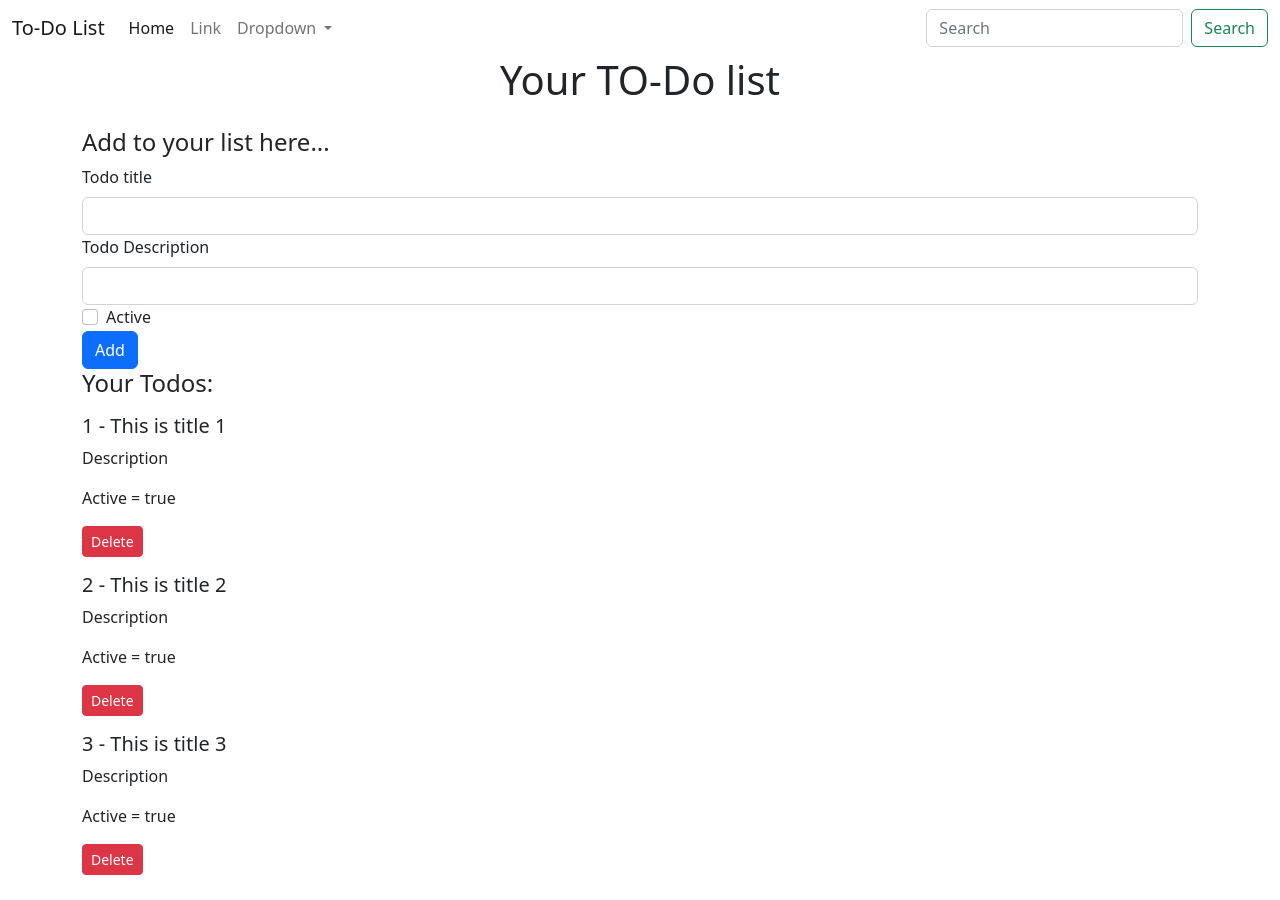
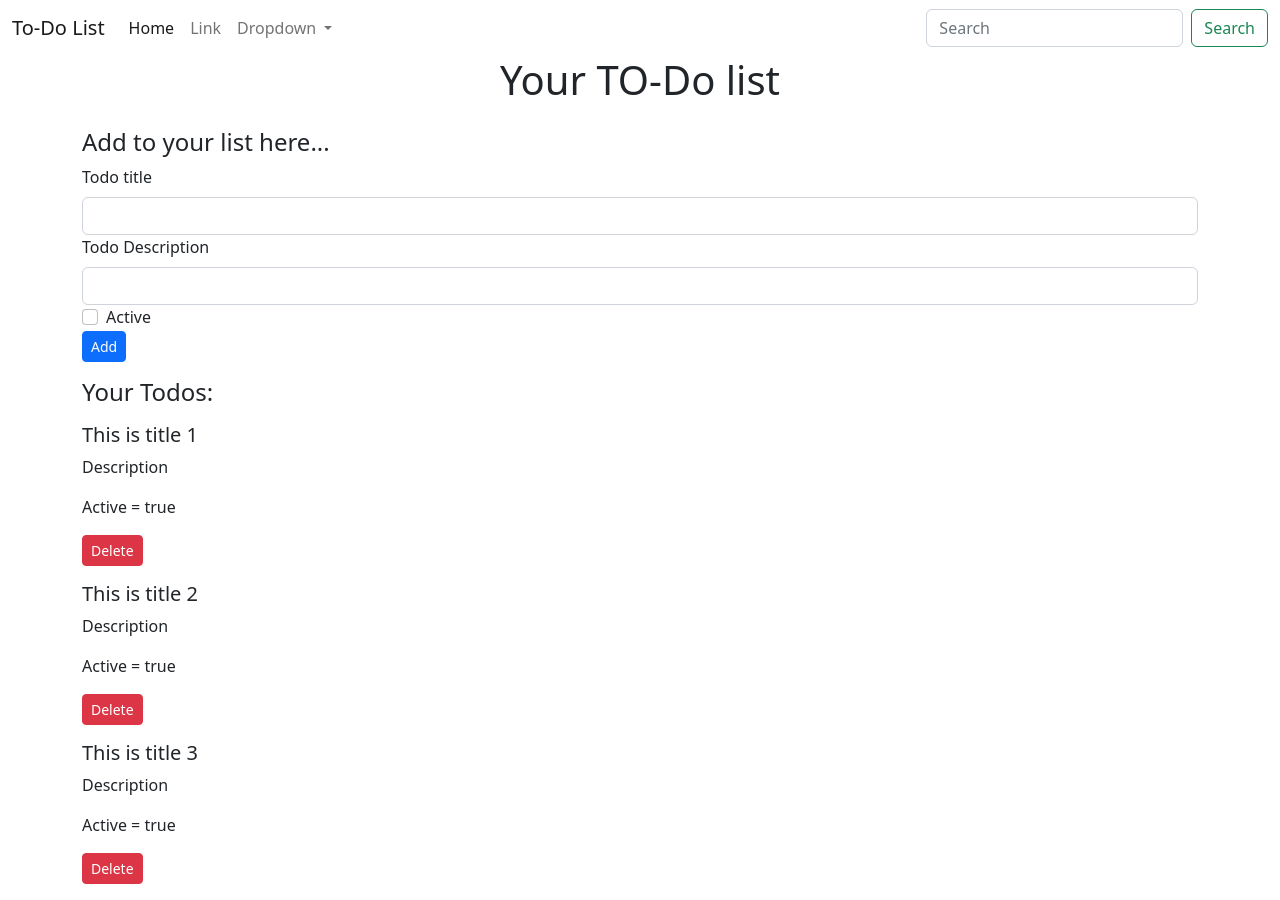
Before and after one commit to saadidch/TO-DO-List, an Angular app: page / in a window 1280 px wide. Built offline with nearby package versions, Linux system fonts and the light colour scheme.

Commit message:
add inputs to list functionality

```diff
--- a/src/app/MyComponents/add-todo/add-todo.component.html
+++ b/src/app/MyComponents/add-todo/add-todo.component.html
@@ -1,16 +1,20 @@
+
+<div class="my-3">
+
 <h4>Add to your list here...</h4>
-<form>
+<form (ngSubmit)="onSubmit()">
   <div class="form-group">
     <label for="title" class="form-label">Todo title</label>
-    <input type="text" class="form-control" id="title">
+    <input type="text" [(ngModel)]="title" class="form-control" name="title" id="title">
   </div>
   <div class="form-group">
     <label for="desc" class="form-label">Todo Description</label>
-    <input type="text" class="form-control" id="desc">
+    <input type="text" class="form-control" name="desc" id="desc" [(ngModel)]="desc">
   </div>
   <div class="form-group form-check">
     <input type="checkbox" class="form-check-input" id="active">
     <label class="form-check-label" for="active">Active</label>
   </div>
-  <button type="submit" class="btn btn-primary">Add</button>
+  <button type="submit" class="btn btn-sm btn-primary">Add</button>
 </form>
+</div>
--- a/src/app/MyComponents/add-todo/add-todo.component.ts
+++ b/src/app/MyComponents/add-todo/add-todo.component.ts
@@ -1,4 +1,5 @@
-import { Component } from '@angular/core';
+import {Component, EventEmitter, Output} from '@angular/core';
+import {Todo} from "../../Todo";
 
 @Component({
   selector: 'app-add-todo',
@@ -6,5 +7,18 @@
   styleUrls: ['./add-todo.component.css']
 })
 export class AddTodoComponent {
+  title!:string;
+  desc!:string;
+  @Output() todoAdd: EventEmitter<Todo> = new EventEmitter();
+
+  onSubmit(){
+    const todo = {
+      sno: 8,
+      title: this.title,
+      desc: this.desc,
+      active: true
+    }
+    this.todoAdd.emit(todo);
+  }
 
 }
--- a/src/app/MyComponents/todo-item/todo-item.component.html
+++ b/src/app/MyComponents/todo-item/todo-item.component.html
@@ -1,6 +1,6 @@
 
 <div class="my-3">
-<h5>{{todo.sno}} - {{todo.title}}</h5>
+<h5> {{todo.title}}</h5>
 <p>{{todo.desc}}</p>
 <p>Active = {{todo.active}}</p>
   <button class="btn btn-sm btn-danger" (click)="onClick(todo)">Delete</button>
--- a/src/app/MyComponents/todos/todos.component.html
+++ b/src/app/MyComponents/todos/todos.component.html
@@ -1,4 +1,4 @@
-<app-add-todo></app-add-todo>
+<app-add-todo (todoAdd)="addTodo($event)"></app-add-todo>
 <h4>Your Todos:</h4>
 <div *ngFor="let todo of todos">
   <app-todo-item [todo]="todo" (todoDelete)="deleteTodo($event)"></app-todo-item>
--- a/src/app/MyComponents/todos/todos.component.ts
+++ b/src/app/MyComponents/todos/todos.component.ts
@@ -30,8 +30,12 @@
     ]
   }
   deleteTodo(todo: Todo){
-    console.log("another one");
+    console.log("Delete");
     const index = this.todos.indexOf(todo);
     this.todos.splice(index, 1)
   }
+  addTodo(todo: Todo){
+    console.log("Add");
+    this.todos.push(todo)
+  }
 }
--- a/src/app/app.module.ts
+++ b/src/app/app.module.ts
@@ -5,6 +5,7 @@
 import { TodosComponent } from './MyComponents/todos/todos.component';
 import { TodoItemComponent } from './MyComponents/todo-item/todo-item.component';
 import { AddTodoComponent } from './MyComponents/add-todo/add-todo.component';
+import {FormsModule} from "@angular/forms";
 
 @NgModule({
   declarations: [
@@ -14,7 +15,9 @@
     AddTodoComponent
   ],
   imports: [
-    BrowserModule
+    BrowserModule,
+    FormsModule
+
   ],
   providers: [],
   bootstrap: [AppComponent]
```
